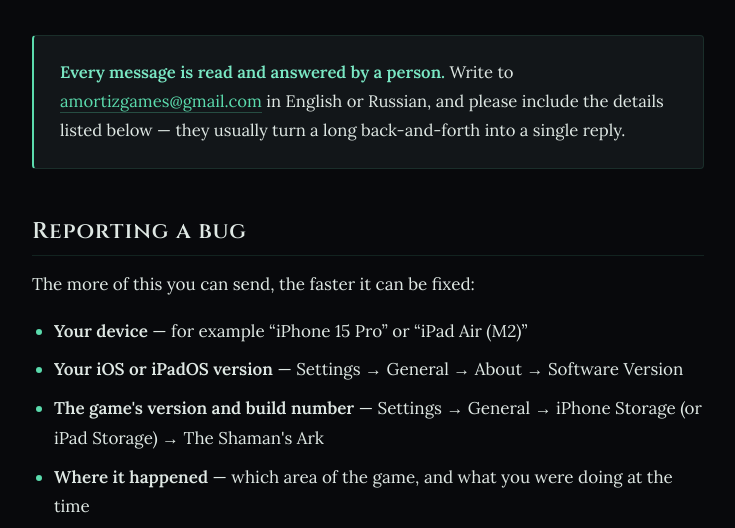
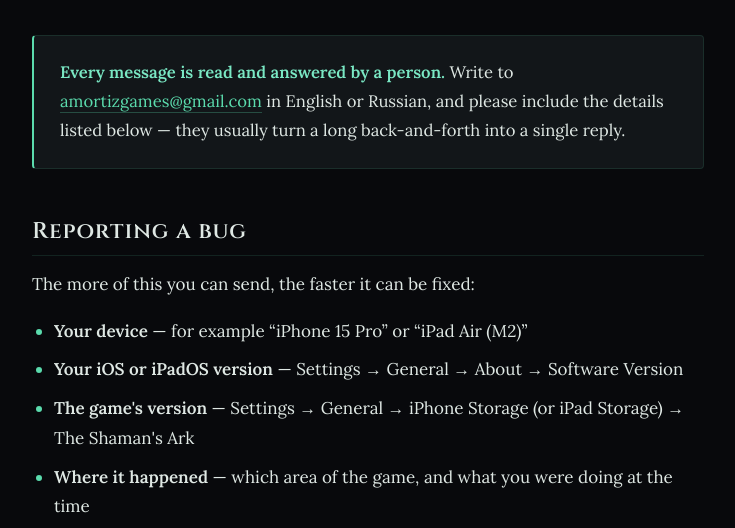
Before and after one commit to amortizgames/amortizgames.github.io, a plain HTML site: page support/index.html in a window 1280 px wide. Shown: the part 253-781 px from the top of the page, without its empty margins (272-1007 px from the left). Drawn offline with Linux system fonts and the light colour scheme.

Commit message:
Support page: the Storage screen shows the version, not the build number

```diff
--- a/support/index.html
+++ b/support/index.html
@@ -105,7 +105,7 @@
   <ul>
     <li><b>Your device</b> &mdash; for example &ldquo;iPhone 15 Pro&rdquo; or &ldquo;iPad Air (M2)&rdquo;</li>
     <li><b>Your iOS or iPadOS version</b> &mdash; Settings &rarr; General &rarr; About &rarr; Software Version</li>
-    <li><b>The game's version and build number</b> &mdash; Settings &rarr; General &rarr; iPhone Storage (or iPad Storage) &rarr; The Shaman's Ark</li>
+    <li><b>The game's version</b> &mdash; Settings &rarr; General &rarr; iPhone Storage (or iPad Storage) &rarr; The Shaman's Ark</li>
     <li><b>Where it happened</b> &mdash; which area of the game, and what you were doing at the time</li>
     <li><b>What happened, and what you expected instead</b></li>
     <li><b>A screenshot or a screen recording</b>, if the problem is something you can see</li>
```
